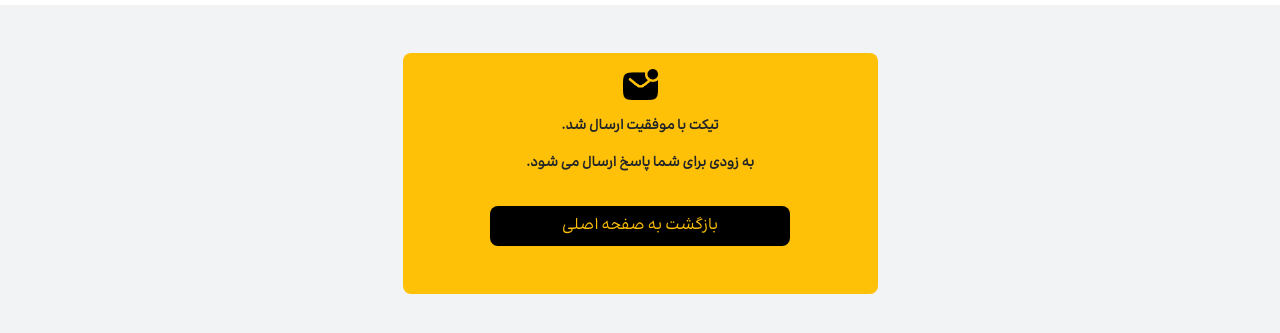
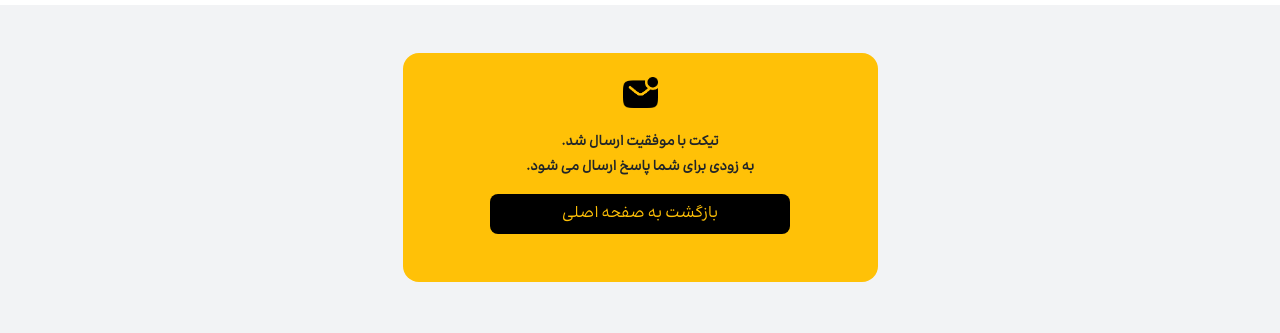
Before and after one commit to mojtaba-sultani/koyo, a website: page ticketSuccess.html in a window 1280 px wide. Shown: the part 207-540 px from the top of the page. Drawn offline with nearby package versions, Linux system fonts and the light colour scheme.

Commit message:
changse details1

```diff
--- a/ticketSuccess.html
+++ b/ticketSuccess.html
@@ -63,13 +63,13 @@
     </header>
     <section class="container mt-5">
         <div class="row text-center">
-            <div class="col-11 col-sm-10 col-md-6 col-lg-5 mx-auto bg-warning rounded-3">
-                <div class="my-3 d-flex flex-column align-items-center">
+            <div class="col-11 col-sm-10 col-md-6 col-lg-5 mx-auto bg-warning rounded-4">
+                <div class="d-flex flex-column align-items-center mt-4">
                     <img src="./images/massageBlack.png" alt="" width="35">
-                    <p class="mt-3 fw-bold">تیکت با موفقیت ارسال شد.</p>
-                    <p class="fw-bold">به زودی برای شما پاسخ ارسال می شود.</p>
+                    <p class="mt-4 fw-bold mb-1">تیکت با موفقیت ارسال شد.</p>
+                    <p class="fw-bold mb-0">به زودی برای شما پاسخ ارسال می شود.</p>
                 </div>
-                <div class="col-8 mx-auto mb-5">
+                <div class="col-8 mx-auto mb-5 mt-3">
                     <a href="#" class="bg-black nav-link text-warning p-2 rounded-3">بازگشت به صفحه اصلی</a>
                 </div>
             </div>
```
Also changed, not shown: ticketdetails.html (+10 -4 lines).
